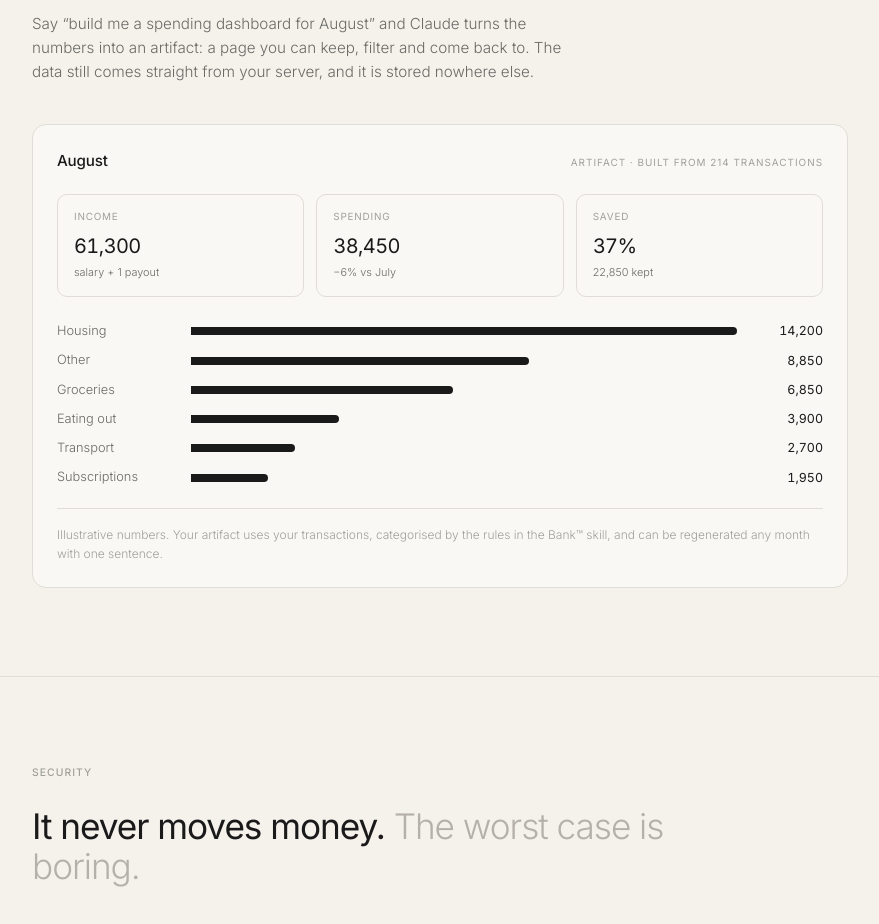
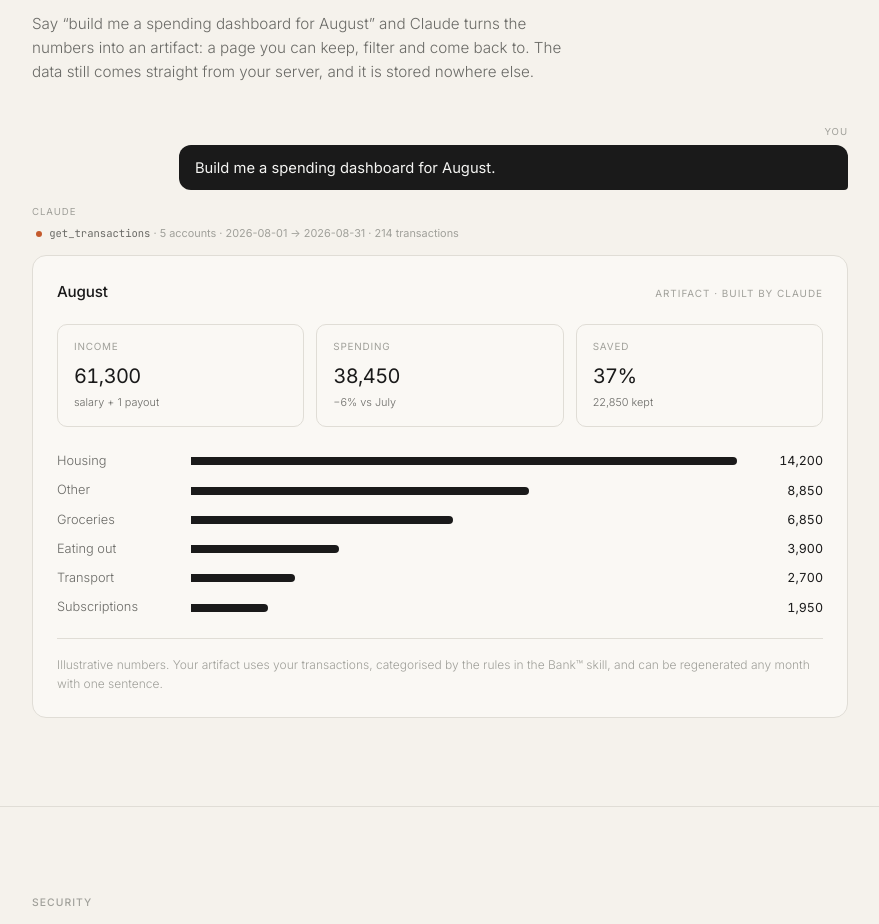
Before and after one commit to collectives-friends/bankmcp, a website: page docs/index.html in a window 1280 px wide. Shown: the part 2540-3464 px from the top of the page, without its empty margins (200-1079 px from the left). Drawn offline with Linux system fonts and the light colour scheme.

Commit message:
Landing page: show the prompt above the artifact mock
Co-Authored-By: Claude Fable 5.1 <noreply@anthropic.com>

```diff
--- a/docs/index.html
+++ b/docs/index.html
@@ -84,7 +84,11 @@
   .fact p { font-size: 0.85rem; color: var(--dim); font-weight: 300; line-height: 1.55; }
 
   /* Artifact mock */
-  .artifact { margin-top: 2.5rem; background: var(--bg-card); border: 1px solid var(--border); border-radius: 14px; padding: 1.5rem; }
+  .lead-in { margin-top: 2.5rem; }
+  .lead-in .who { font-size: 0.6rem; text-transform: uppercase; letter-spacing: 0.1em; color: var(--muted); margin: 0 0 0.35rem; }
+  .lead-in .who.r { text-align: right; }
+  .lead-in .tool { margin: 0 0 0.75rem 0.25rem; }
+  .artifact { margin-top: 0; background: var(--bg-card); border: 1px solid var(--border); border-radius: 14px; padding: 1.5rem; }
   .artifact .head { display: flex; justify-content: space-between; align-items: baseline; margin-bottom: 1.25rem; }
   .artifact .head h4 { font-size: 0.95rem; font-weight: 500; letter-spacing: -0.01em; }
   .artifact .head span { font-size: 0.62rem; text-transform: uppercase; letter-spacing: 0.1em; color: var(--muted); }
@@ -185,8 +189,14 @@
     <div class="eyebrow">Artifacts</div>
     <h2>Ask for a page, <span class="dim">not just an answer.</span></h2>
     <p class="section-subtitle">Say “build me a spending dashboard for August” and Claude turns the numbers into an artifact: a page you can keep, filter and come back to. The data still comes straight from your server, and it is stored nowhere else.</p>
+    <div class="lead-in">
+      <div class="who r">You</div>
+      <div class="msg me">Build me a spending dashboard for August.</div>
+      <div class="who">Claude</div>
+      <div class="tool"><span class="dot"></span><code>get_transactions</code> · 5 accounts · 2026-08-01 → 2026-08-31 · 214 transactions</div>
+    </div>
     <div class="artifact" aria-label="Example artifact">
-      <div class="head"><h4>August</h4><span>Artifact · built from 214 transactions</span></div>
+      <div class="head"><h4>August</h4><span>Artifact · built by Claude</span></div>
       <div class="tiles">
         <div class="tile"><div class="l">Income</div><div class="v">61,300</div><div class="d">salary + 1 payout</div></div>
         <div class="tile"><div class="l">Spending</div><div class="v">38,450</div><div class="d">−6% vs July</div></div>
```
